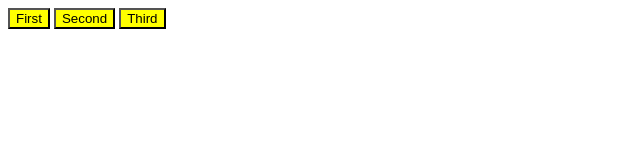
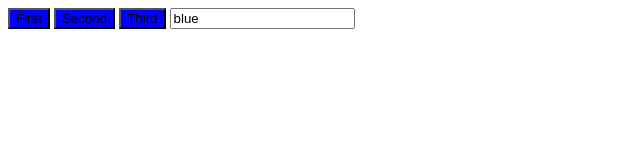
Before and after one commit to Mskrost/js-7th, a plain HTML site: page index.html in a window 1280 px wide. Both pictures are taken after a click on the button "Third". Shown: the whole page, without its empty margins (0-640 px from the left). Drawn offline with nearby package versions, Linux system fonts and the light colour scheme.

Commit message:
js update

```diff
--- a/index.html
+++ b/index.html
@@ -10,6 +10,9 @@
     <button id="first">First</button>
     <button id="second">Second</button>
     <button id="third">Third</button>
+
+    <input type="text" value="blue">
+
     <script src="https://ajax.googleapis.com/ajax/libs/jquery/3.3.1/jquery.min.js"></script>
     <script src="scripts.js"></script>
 </body>
--- a/scripts.js
+++ b/scripts.js
@@ -7,5 +7,7 @@ $('#second').click(() => {
 });
 
 $('#third').click(() => {
-    $('button').css('background', 'yellow');
+    var color = $('input').val();
+    $('button').css('background', `${color}`);
+    $('#third').off('click');
 });
```
